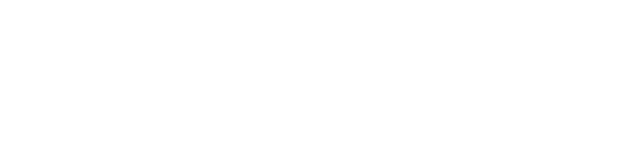
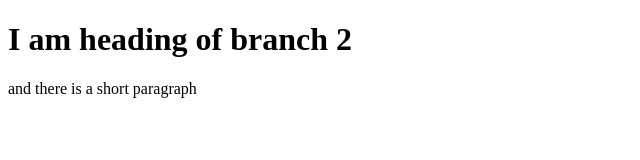
Before and after one commit to yasirgill2233/myProject, a plain HTML site: page index.html in a window 1280 px wide. Shown: the whole page, without its empty margins (0-640 px from the left). Drawn offline with Linux system fonts and the light colour scheme.

Commit message:
added succesfully

```diff
--- a/index.html
+++ b/index.html
@@ -6,6 +6,7 @@
     <title>Document</title>
 </head>
 <body>
-
+    <h1>I am heading of branch 2</h1>
+    <p>and there is a short paragraph</p>
 </body>
 </html>
```
